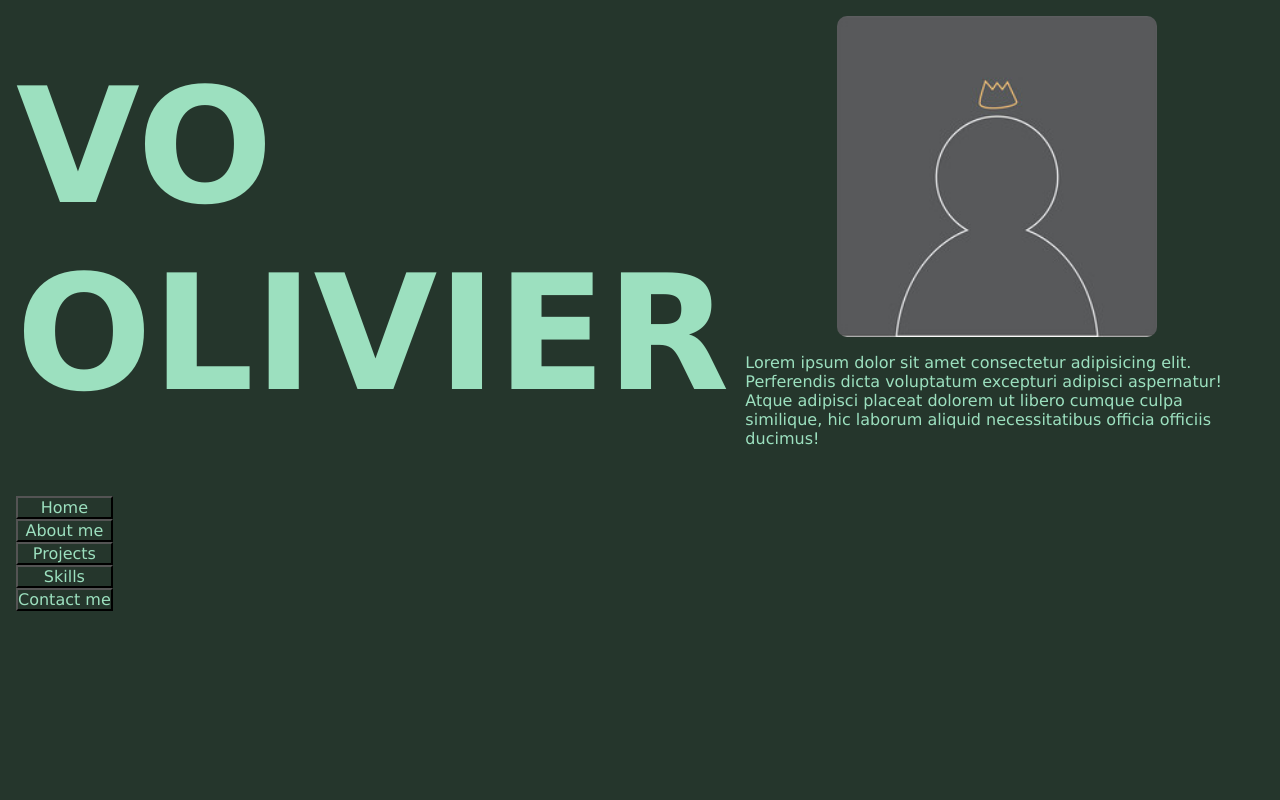
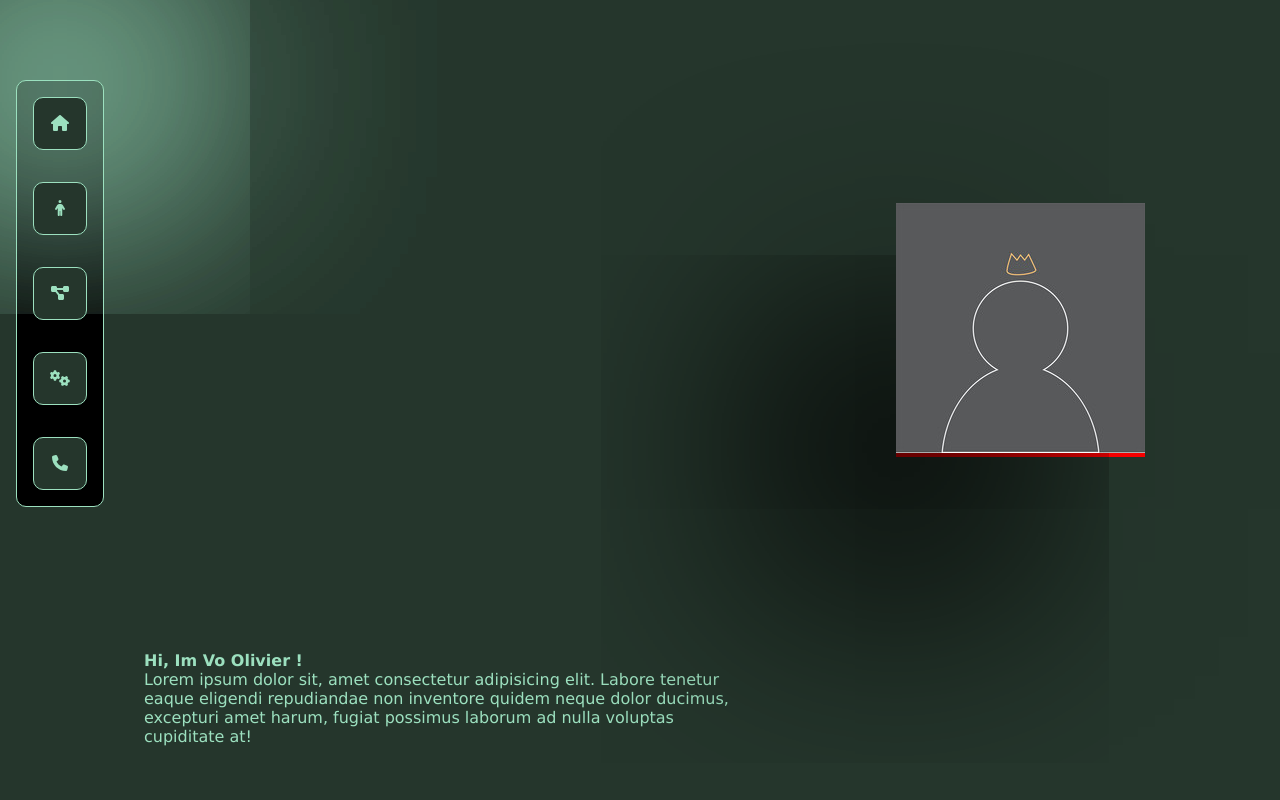
Before and after one commit to vo-olivier250405/react-portfolio, a React (Vite) app: page / in a window 1280 px wide. Shown: the top 800 px of the page. Built offline with nearby package versions, Linux system fonts and the light colour scheme.

Commit message:
[ADD] => Adding icons

```diff
--- a/package.json
+++ b/package.json
@@ -10,6 +10,9 @@
     "preview": "vite preview"
   },
   "dependencies": {
+    "@fortawesome/fontawesome-svg-core": "^6.4.2",
+    "@fortawesome/free-solid-svg-icons": "^6.4.2",
+    "@fortawesome/react-fontawesome": "^0.2.0",
     "framer-motion": "^10.16.16",
     "react": "^18.2.0",
     "react-dom": "^18.2.0",
--- a/src/animations/Animations.tsx
+++ b/src/animations/Animations.tsx
@@ -21,7 +21,7 @@ export const HoverAnimation = ({ children }: { children: any }) => {
   return (
     <>
       <AnimatePresence>
-        <motion.div whileHover={{ scale: 1.1 }} whileTap={{ scale: 0.9 }}>
+        <motion.div whileHover={{ scale: 2 }} whileTap={{ scale: 0.9 }}>
           {children}
         </motion.div>
       </AnimatePresence>
--- a/src/components/atoms/Button.tsx
+++ b/src/components/atoms/Button.tsx
@@ -6,7 +6,9 @@ type buttonProps = {
 export const Button = (props: buttonProps) => {
   return (
     <>
-      <button onClick={props.onClick}>{props.text}</button>
+      <button className="buttons" onClick={props.onClick}>
+        {props.text}
+      </button>
     </>
   );
 };
--- a/src/components/molecules/Description.tsx
+++ b/src/components/molecules/Description.tsx
@@ -1,15 +1,19 @@
 export const Description = () => {
   return (
     <div className="details">
-      <h1>VO OLIVIER</h1>
-      <div className="details-description-image">
+      <div className="details-name-description">
+        <h1>Hi, Im Vo Olivier !</h1>
+        <p>
+          Lorem ipsum dolor sit, amet consectetur adipisicing elit. Labore
+          tenetur eaque eligendi repudiandae non inventore quidem neque dolor
+          ducimus, excepturi amet harum, fugiat possimus laborum ad nulla
+          voluptas cupiditate at!
+        </p>
+      </div>
+      <div className="details-profile-picture">
+        <span className="blur-black"></span>
+        <span className="blur-black"></span>
         <img src="src/assets/pic1.jpg" alt="Profile pic" />
-        <p>
-          Lorem ipsum dolor sit amet consectetur adipisicing elit. Perferendis
-          dicta voluptatum excepturi adipisci aspernatur! Atque adipisci placeat
-          dolorem ut libero cumque culpa similique, hic laborum aliquid
-          necessitatibus officia officiis ducimus!
-        </p>
       </div>
     </div>
   );
--- a/src/components/molecules/NavBar.tsx
+++ b/src/components/molecules/NavBar.tsx
@@ -1,5 +1,14 @@
 import { RefObject } from "react";
 import { Button } from "../atoms";
+import { FontAwesomeIcon } from "@fortawesome/react-fontawesome";
+import { HoverAnimation } from "../../animations/Animations";
+import {
+  faHome,
+  faMale,
+  faDiagramProject,
+  faCogs,
+  faPhone,
+} from "@fortawesome/free-solid-svg-icons";
 
 type navBarProps = {
   allScrollTargets: { [key: string]: RefObject<HTMLElement> };
@@ -12,32 +21,64 @@ export const NavBar = (props: navBarProps) => {
 
   return (
     <div className="links">
+      <span className="blur"></span>
+      <span className="blur"></span>
       <Button
-        text="Home"
+        text={
+          (
+            <HoverAnimation>
+              <FontAwesomeIcon icon={faHome} />
+            </HoverAnimation>
+          ) as any
+        }
         onClick={() =>
           handleOnClick(props.allScrollTargets["homeTargetScroll"])
         }
       />
       <Button
-        text="About me"
+        text={
+          (
+            <HoverAnimation>
+              <FontAwesomeIcon icon={faMale} />
+            </HoverAnimation>
+          ) as any
+        }
         onClick={() =>
           handleOnClick(props.allScrollTargets["aboutMeTargetScroll"])
         }
       />
       <Button
-        text="Projects"
+        text={
+          (
+            <HoverAnimation>
+              <FontAwesomeIcon icon={faDiagramProject} />
+            </HoverAnimation>
+          ) as any
+        }
         onClick={() =>
           handleOnClick(props.allScrollTargets["projectsTargetScroll"])
         }
       />
       <Button
-        text="Skills"
+        text={
+          (
+            <HoverAnimation>
+              <FontAwesomeIcon icon={faCogs} />
+            </HoverAnimation>
+          ) as any
+        }
         onClick={() =>
           handleOnClick(props.allScrollTargets["skillsTargetScroll"])
         }
       />
       <Button
-        text="Contact me"
+        text={
+          (
+            <HoverAnimation>
+              <FontAwesomeIcon icon={faPhone} />
+            </HoverAnimation>
+          ) as any
+        }
         onClick={() =>
           handleOnClick(props.allScrollTargets["contactMeTargetScroll"])
         }
--- a/src/components/organisms/AllSections.tsx
+++ b/src/components/organisms/AllSections.tsx
@@ -12,9 +12,9 @@ export const AllSections = () => {
 
   return (
     <div>
-      <section ref={allScrollsTarget["homeTargetScroll"]}>
+      <NavBar allScrollTargets={allScrollsTarget} />
+      <section ref={allScrollsTarget["homeTargetScroll"]} className="home">
         <Description />
-        <NavBar allScrollTargets={allScrollsTarget} />
       </section>
       <section ref={allScrollsTarget["aboutMeTargetScroll"]}>
         <h1>ABOUT ME</h1>
--- a/src/styles/App.css
+++ b/src/styles/App.css
@@ -26,41 +26,52 @@ section{
 }
 
 .details{
-  display: flex;
-  justify-content: space-around;
-  align-items: center;
-  margin: 1rem;
+  background-color: transparent;
+  display: grid;
 }
 
-.details h1{
-  font-size: 10rem;
+.details-name-description{
+  background-color: transparent;
+  position: relative;
+  display: grid;
+  padding: 1rem;
+  max-width: 50%;
+  left: 10%;
+  top: 500%;
 }
 
-.details-description-image{
-  display: grid;
-  justify-content: center;
-  align-items: center;
-  margin: auto;
+.details-name-description h1, p{
+  background-color: transparent;
+}
+.details-profile-picture{
+  max-width: fit-content;
+  background-color: red;
+  position: relative;
+  top: 30%;
+  left: 70%;
+  }
+
+.blur{
+  box-shadow: 0 0 300px 80px #9CE0BF;
 }
 
-.details-description-image img{
-  border-radius: 10px;
-  width: 20rem;
-  margin: auto;
+.blur-black{
+  box-shadow: 0 0 300px 100px black;
 }
-
-.details-description-image p{
-  margin: auto;
-  padding: 1rem;
-  max-width: 50rem;
-}
-
 .links{
   display: grid;
   margin: 1rem;
   position: fixed;
+  left: 0;
+  top: 4em;
+  background-color: black;
+  border-radius: 10px;
+  border: #9CE0BF 1px solid;
 }
 
-.links a{
-  padding: 1rem
+.buttons{
+  border: 1px solid;
+  border-radius: 10px;
+  margin: 1rem;
+  padding: 1rem;
 }
```
Also changed, not shown: 1 other file (tests, documents, lock files or other folders).
